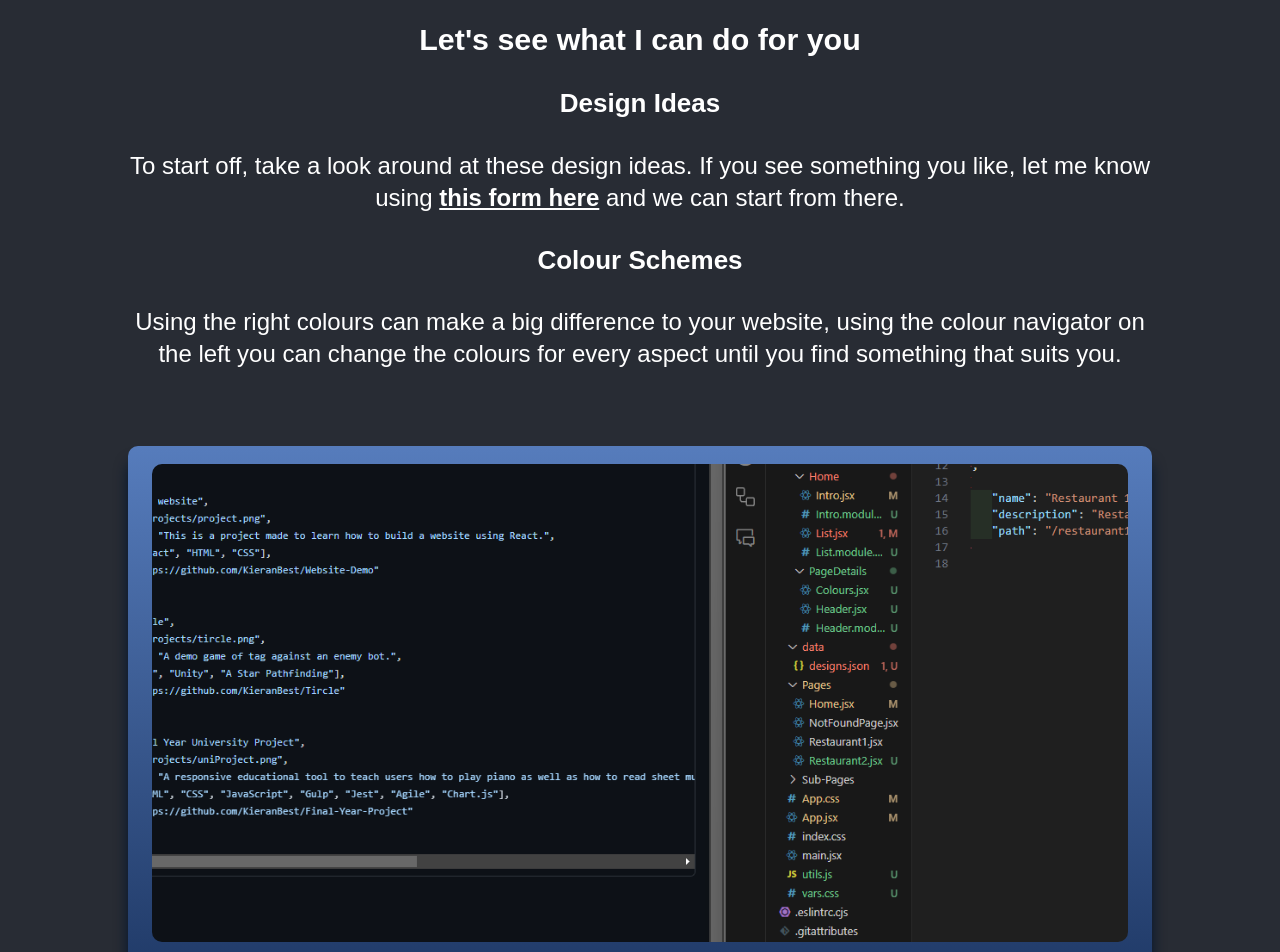
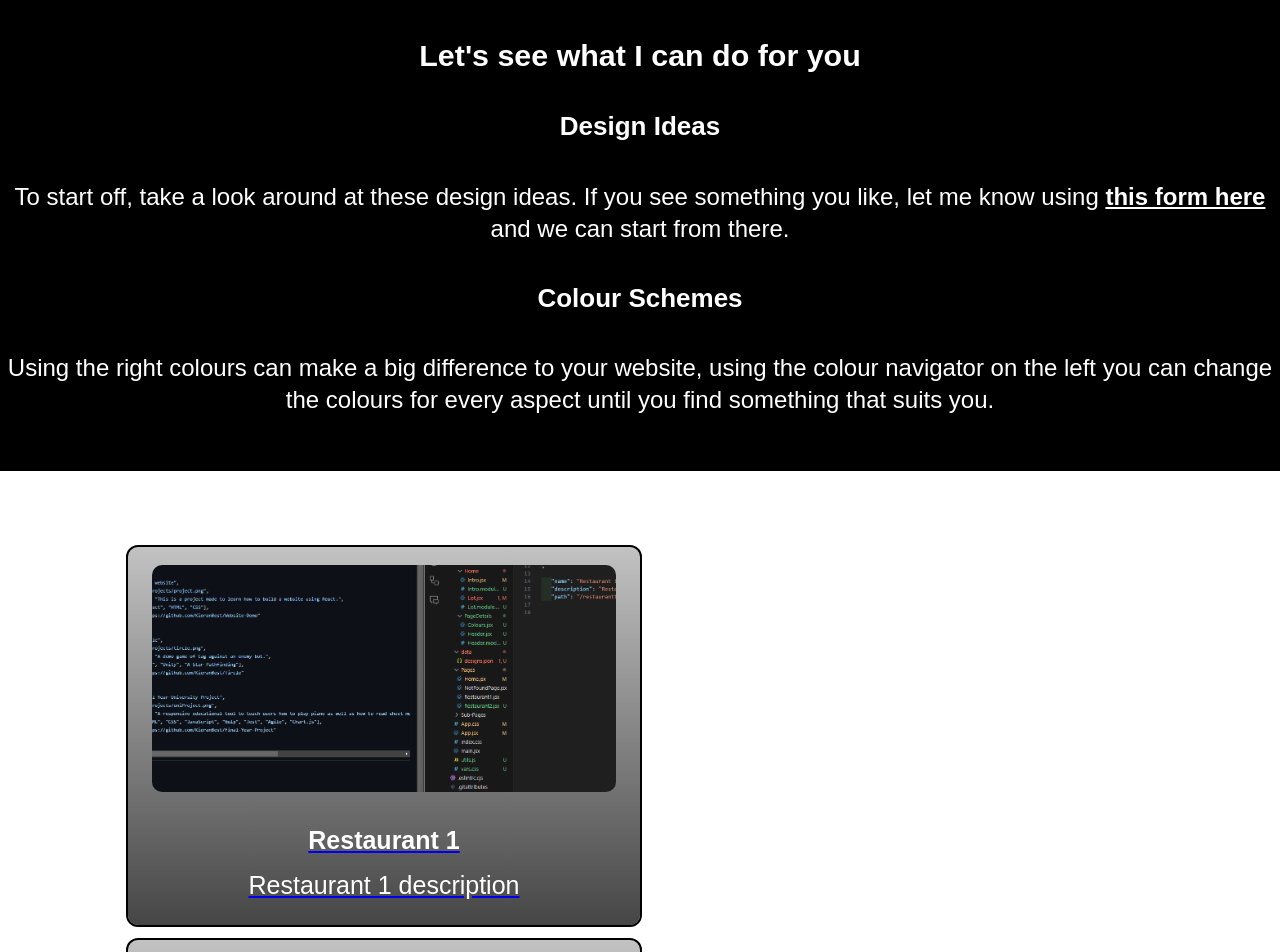
Before and after one commit to KieranBest/BestWebDev, a React (Vite) app: page / in a window 1280 px wide. Shown: the part 267-1219 px from the top of the page. Built offline with nearby package versions, Linux system fonts and the light colour scheme.

Commit message:
Change colour, edit projects tabs

```diff
--- a/src/App.css
+++ b/src/App.css
@@ -1,3 +1,5 @@
+@import "./vars.css";
+
 * {
   margin: 0;
   padding: 0;
@@ -5,14 +7,14 @@
 }
 
 body {
-  background-color: #282c34;
+  background-color: var(--background-light-color);
   min-height: 40vh;
   display: flex;
   flex-direction: column;
   align-items: center;
   justify-content: center;
   font-size: calc(10px + 2vmin);
-  color: white;
+  color: var(--font-light-color);
 }
 
 .page {
--- a/src/components/Home/Intro.jsx
+++ b/src/components/Home/Intro.jsx
@@ -9,7 +9,7 @@ export const Intro = () => {
         <section className={styles.container}>
             <div className={styles.content}>
                 <div className={styles.paragraphs}>
-                    <h1>Do you need a website built?</h1>
+                    <h1>Get a Website with No Fuss.</h1>
                     <h2>Are you a local business?</h2>
                     <h3>Let's see what I can do for you</h3>
                 </div>
--- a/src/components/Home/Intro.module.css
+++ b/src/components/Home/Intro.module.css
@@ -2,10 +2,10 @@
 
 .container {
     margin-top: 79px;
-    margin-left: 10%;
-    margin-right: 10%;
     margin-bottom: 35px;
-    color: var(--white-color);
+    padding-bottom: 55px;
+    background-color: var(--background-dark-color);
+    width: 100%;
 }
 
 .content {
@@ -21,7 +21,7 @@
 
 p a {
     font-weight: bold;
-    color: var(--white-color);
+    color: var(--font-light-color);
 }
 
 h1 {
--- a/src/components/Home/ProjectCard.module.css
+++ b/src/components/Home/ProjectCard.module.css
@@ -4,9 +4,9 @@
     display: flex;
     flex-direction: column;
     border-radius: 10px;
-    background: linear-gradient(180deg, #567cbc 0%, #132a53 100%);
-    box-shadow: 0 16px 14px 0 #04152d;
+    background: linear-gradient(180deg, var(--background-light-grey) 0%, var(--background-dark-grey) 100%);
     padding: 18px 24px;
+    outline: 2px solid var(--background-dark-color);
     max-width: 100%;
 }
 
@@ -21,7 +21,7 @@
     font-size: 25px;
     font-weight: 700;
     text-align: center;
-    color: var(--white-color);
+    color: var(--font-light-color);
     text-decoration: none;
 }
 
@@ -29,6 +29,6 @@
     margin-bottom: 6px;
     font-size: 25px;
     font-weight: 400;
-    color: var(--white-color);
+    color: var(--font-light-color);
     text-decoration: none;
 }
--- a/src/components/Home/Projects.module.css
+++ b/src/components/Home/Projects.module.css
@@ -11,7 +11,7 @@
     flex-direction: row;
     flex-wrap: wrap;
     align-items: center;
-    justify-content: center;
+    justify-content: space-evenly;
     gap: 15px;
-    width: 100%;
+    width: 50%;
 }
--- a/src/components/PageDetails/Header.module.css
+++ b/src/components/PageDetails/Header.module.css
@@ -21,7 +21,6 @@ header {
     font-size: 35px;
     font-weight: 600;
     text-decoration: none;
-    color: var(--font-light-color);
 }
 
 .menuItems {
--- a/src/vars.css
+++ b/src/vars.css
@@ -1,14 +1,8 @@
 :root {
-    --primary-color: #007bff;
-    --secondary-color: #00ff00;
     --background-dark-color: #000000;
-    --background-dark-grey: #535353;
-    --border-color: #ffffff;
-    --background-light-color: #f1f1f1;
-    --background-light-color-2: rgba(3, 127, 255, 0.3);
-    --white-color: #fff;
-    --font-light-color: #a4acc4;
-    --font-dark-color: #6b6b6b;
-    --font-dark-color-2: #151515;
-    --sidebar-dark-color: #191D2B;
+    --background-dark-grey: #464646;
+    --background-light-grey: #c2c2c2;
+    --backgriound-light-color: #f1f1f1;
+    --font-dark-color: #000b2e;
+    --font-light-color: #ffffff;
 }
```
